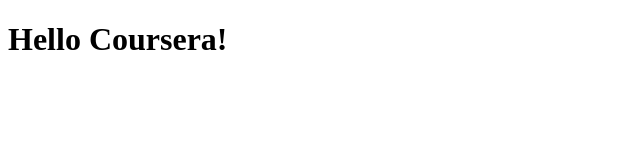
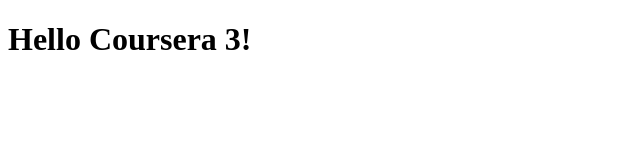
Before and after one commit to Pievosky/coursera-test, a plain HTML site: page site/index.html in a window 1280 px wide. Shown: the full height of the page, 0-640 px from the left. Drawn offline with Linux system fonts and the light colour scheme.

Commit message:
Update index.html

```diff
--- a/site/index.html
+++ b/site/index.html
@@ -6,6 +6,6 @@
 	<title>Hello cousera!</title>
 </head>
 <body>
-<h1>Hello Coursera!</h1>
+<h1>Hello Coursera 3!</h1>
 </body>
 </html>
```
